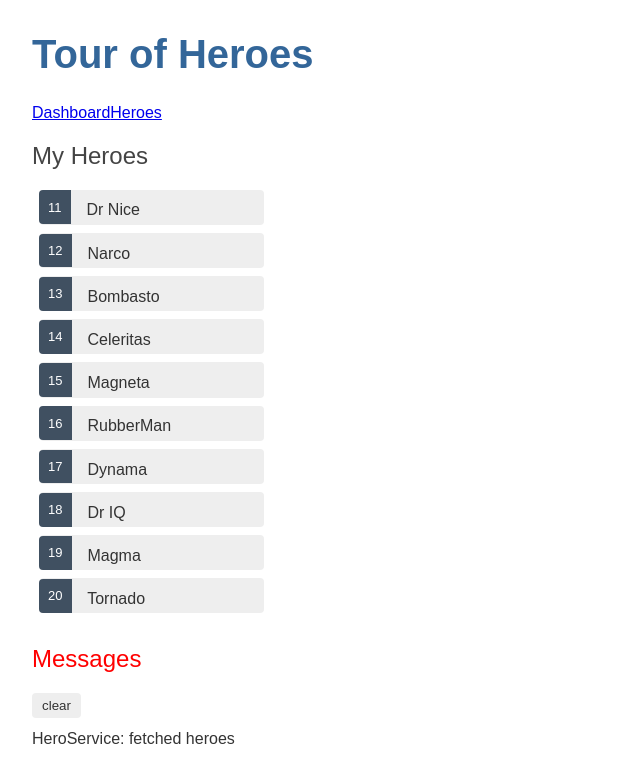
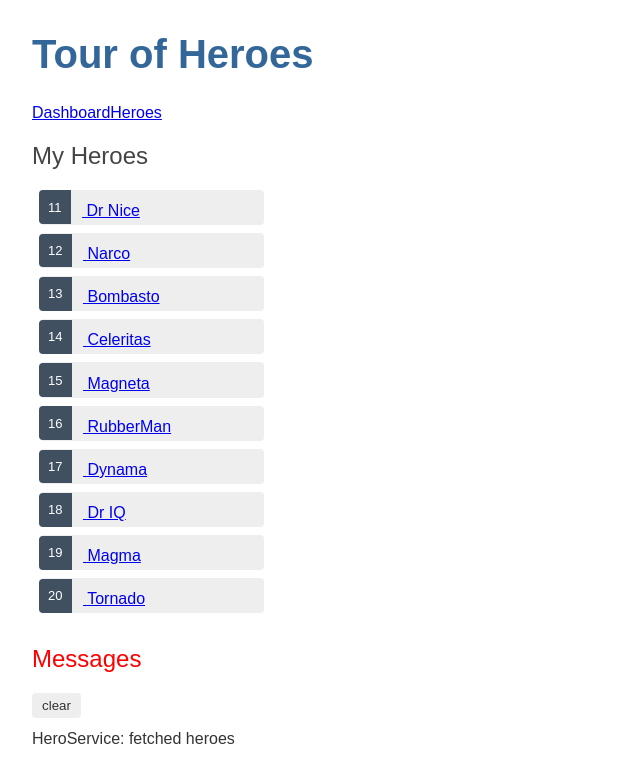
Before and after one commit to myronschippers/ang-todo-list, an Angular app: page /heroes in a window 1280 px wide. Shown: the top 782 px of the page, without its empty margins (0-640 px from the left). Built offline with nearby package versions, Linux system fonts and the light colour scheme.

Commit message:
altering heroes component so that the click of a hero send you to detail

```diff
--- a/src/app/heroes/heroes.component.html
+++ b/src/app/heroes/heroes.component.html
@@ -1,12 +1,10 @@
 <h2>My Heroes</h2>
 
 <ul class="heroes">
-  <li
-    *ngFor="let hero of heroes"
-    (click)="onSelect(hero)"
-    [class.selected]="hero === selectedHero"
-  >
-    <span class="badge">{{ hero.id }}</span> {{ hero.name }}
+  <li *ngFor="let hero of heroes">
+    <a routerLink="/detail/{{ hero.id }}">
+      <span class="badge">{{ hero.id }}</span> {{ hero.name }}
+    </a>
   </li>
 </ul>
 
--- a/src/app/heroes/heroes.component.ts
+++ b/src/app/heroes/heroes.component.ts
@@ -16,10 +16,7 @@
   heroes: Hero[];
   selectedHero: Hero;
 
-  constructor(
-    private heroService: HeroService,
-    private messageService: MessageService
-  ) {}
+  constructor(private heroService: HeroService) {}
 
   //
   // SERVICE INTERACTIONS
@@ -33,11 +30,6 @@
   // EVENT HANDLER
   // ------------------------------
 
-  onSelect(hero: Hero): void {
-    this.selectedHero = hero;
-    this.messageService.add(`Heroes Component: Selected hero id=${hero.id}`);
-  }
-
   ngOnInit(): void {
     this.getHeroes();
   }
```
